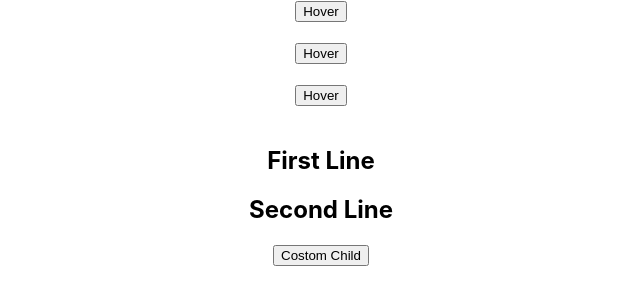
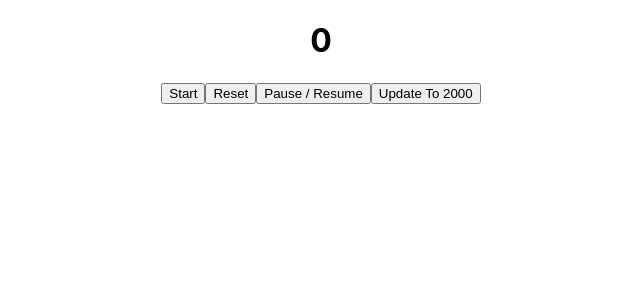
Before and after one commit to nihalshanp/practical-raact, a React (Create React App) app: page / in a window 1280 px wide. Shown: the top 304 px of the page, without its empty margins (319-959 px from the left). Built offline with nearby package versions, Linux system fonts and the light colour scheme.

Commit message:
learned react coundup

```diff
--- a/package.json
+++ b/package.json
@@ -8,6 +8,7 @@
     "@testing-library/user-event": "^12.8.3",
     "@tippyjs/react": "^4.2.5",
     "react": "^17.0.2",
+    "react-countup": "^4.3.3",
     "react-dom": "^17.0.2",
     "react-icons": "^4.2.0",
     "react-modal": "^3.12.1",
--- a/src/App.js
+++ b/src/App.js
@@ -1,11 +1,11 @@
 import React from "react";
 import "./App.css";
-import Tooltip from "./Components/Tooltip/Tooltip";
+import CountUpContainer from "./Components/Countup/CountUp";
 
 function App() {
   return (
     <div className="App">
-      <Tooltip/>
+      <CountUpContainer/>
     </div>
   );
 }
--- /dev/null
+++ b/src/Components/Countup/CountUp.js
@@ -0,0 +1,48 @@
+import React from "react";
+import CountUp, { useCountUp } from "react-countup";
+
+const CountUpContainer = () => {
+  const { countUp, start, pauseResume, reset, update } = useCountUp({
+    duration: 5,
+    end: 10000,
+    startOnMount: false
+  });
+  return (
+    <div>
+        <div>
+            <h1> {countUp} </h1>
+            <button onClick={start}>Start</button>
+            <button onClick={reset}>Reset</button>
+            <button onClick={pauseResume}>Pause / Resume</button>
+            <button onClick={() => update(2000)}>Update To 2000</button>
+        </div>
+      {/* <div>
+        <h2>
+          <CountUp end={200} />
+        </h2>
+      </div>
+       <div>
+        <h2>
+          <CountUp end={200} duration={5} />
+        </h2>
+      </div>
+      <div>
+        <h2>
+          <CountUp start={500} end={1000} duration={5} />
+        </h2>
+      </div>
+      <div>
+        <h2>
+          <CountUp end={1000.5} duration={5} prefix="$" decimals={2} />
+        </h2>
+      </div>
+      <div>
+        <h2>
+          <CountUp end={1000.5} duration={5} suffix="USD" decimals={2} />
+        </h2>
+      </div> */}
+    </div>
+  );
+};
+
+export default CountUpContainer;
```
Also changed, not shown: 1 other file (tests, documents, lock files or other folders).
